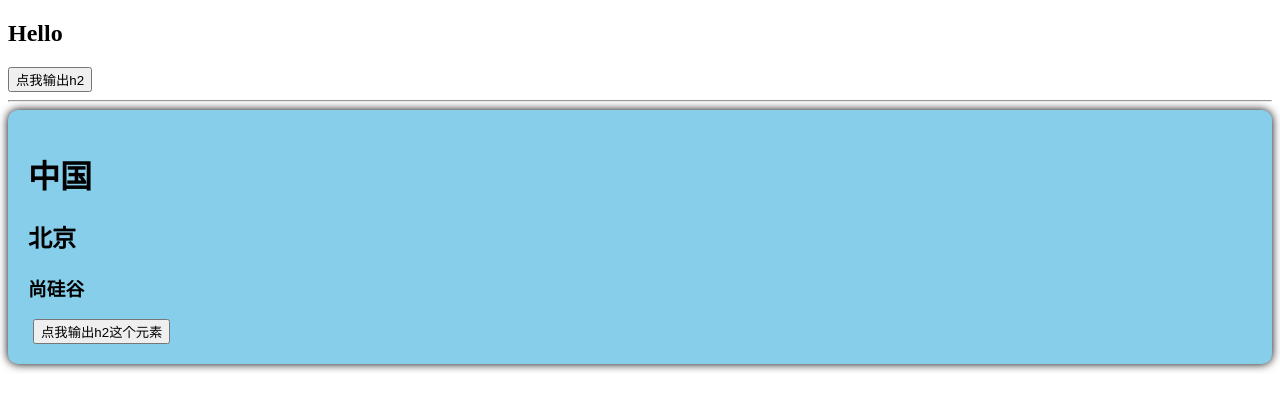
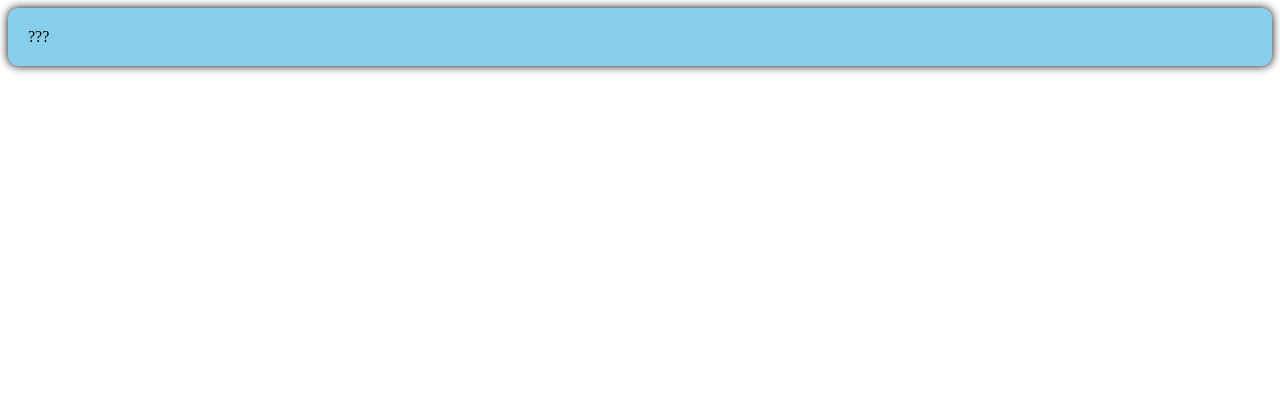
Before and after one commit to clang2you/vue3class, a Vue app: page / in a window 1280 px wide. Shown: the top 410 px of the page. Built offline with nearby package versions, Linux system fonts and the light colour scheme.

Commit message:
ts 接口、泛型、自定义类型

```diff
--- a/src/App.vue
+++ b/src/App.vue
@@ -1,14 +1,7 @@
 <template>
-  <h2 ref="title2">Hello</h2>
-  <button @click="showLog">点我输出h2</button><hr>
   <Person />
 </template>
 
 <script lang="ts" setup name="App">
   import Person from './components/Person.vue';
-  import { ref } from 'vue'
-  let title2 = ref()
-  function showLog(){
-    console.log(title2.value)
-  }
 </script>
--- a/src/components/Person.vue
+++ b/src/components/Person.vue
@@ -1,24 +1,20 @@
 <template>
   <div class="person">
-    <h1>中国</h1>
-    <h2 ref="title2">北京</h2>
-    <!-- 可以用在普通 DOM 标签上，获取的是 DOM 节点
-    用在组件标签上，获取的是组件实例对象 -->
-    <h3>尚硅谷</h3>
-    <button @click="showLog">点我输出h2这个元素</button>
+    ???
   </div>
 </template>
 
 <script lang="ts" setup name="Person">
+  import { type PersonInter, type Persons } from '@/types'
 
-  import { ref } from 'vue'
+  // let person: PersonInter = { id: 'asyund7asfd01', name: '张三', age: 60 }
 
-  // create data
-  let title2 = ref()
+  let personList: Persons = [
+    { id: 'asyund7asfd01', name: '张三', age: 60 },
+    { id: 'asyund7asfd02', name: '李四', age: 18 },
+    { id: 'asyund7asfd03', name: '王老五', age: 5 }
+  ]
 
-  function showLog() {
-    console.log(title2.value)
-  }
 </script>
 
 <style scoped>
--- /dev/null
+++ b/src/types/index.ts
@@ -0,0 +1,10 @@
+// 定义一个接口，用于限制 person 对象的具体属性
+export interface PersonInter {
+    id: string,
+    name: string,
+    age: number
+}
+
+// 一个自定义类型
+// export type Persons = Array<PersonInter>
+export type Persons = PersonInter[]
```
